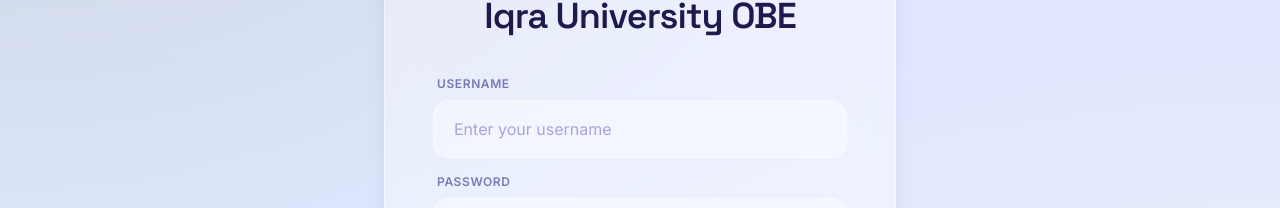
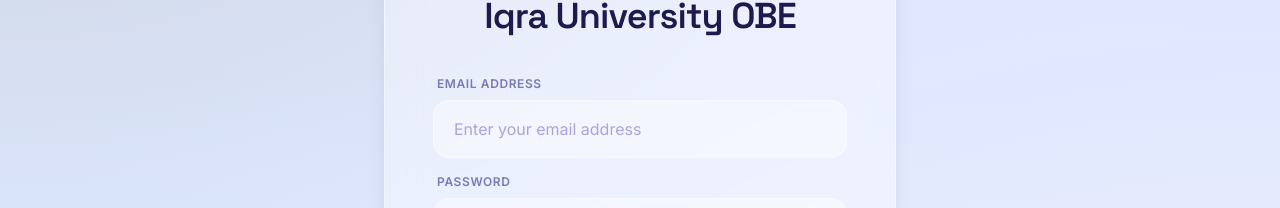
Before and after one commit to rajaditia450/Iqra-University-OBE-System, a React (Vite) app: page / in a window 1280 px wide. Shown: the part 243-451 px from the top of the page. Built offline with nearby package versions, Linux system fonts and the light colour scheme; no server answers.

Commit message:
feat: update login to use email instead of username
Replace username field with email address to align with standard authentication practices and improve user identification.

```diff
--- a/src/components/Login.tsx
+++ b/src/components/Login.tsx
@@ -10,7 +10,7 @@
 
 export default function Login({ onLogin }: LoginProps) {
   const [userType, setUserType] = useState<UserType | ''>('');
-  const [username, setUsername] = useState('');
+  const [email, setEmail] = useState('');
   const [password, setPassword] = useState('');
   const [error, setError] = useState('');
   const [loading, setLoading] = useState(false);
@@ -34,7 +34,7 @@
         method: 'POST',
         headers: { 'Content-Type': 'application/json' },
         signal: controller.signal,
-        body: JSON.stringify({ username, password }),
+        body: JSON.stringify({ email, password }),
       });
       clearTimeout(timeoutId);
 
@@ -63,7 +63,7 @@
       setError('Connection to backend failed. Logging you into offline corporate sandbox demo...');
       setTimeout(() => {
         // Fallback login
-        onLogin(userType as UserType, username || 'QA Advisor');
+        onLogin(userType as UserType, email.split('@')[0] || 'QA Advisor');
       }, 1200);
     } finally {
       // delay state reset to make transition look native
@@ -100,13 +100,14 @@
           <div className="space-y-4">
             <div>
               <label className="block text-xs font-sans font-bold uppercase tracking-wider text-indigo-900/60 ml-1 mb-2">
-                Username
+                Email Address
               </label>
               <input
-                type="text"
-                value={username}
-                onChange={(e) => setUsername(e.target.value)}
-                placeholder="Enter your username"
+                type="email"
+                autoComplete="email"
+                value={email}
+                onChange={(e) => setEmail(e.target.value)}
+                placeholder="Enter your email address"
                 className="w-full px-5 py-4 bg-white/40 border border-white/40 rounded-2xl font-sans focus:bg-white/60 focus:ring-2 focus:ring-indigo-600/20 transition-all outline-none text-indigo-950 placeholder:text-indigo-800/40"
                 required
               />
```
